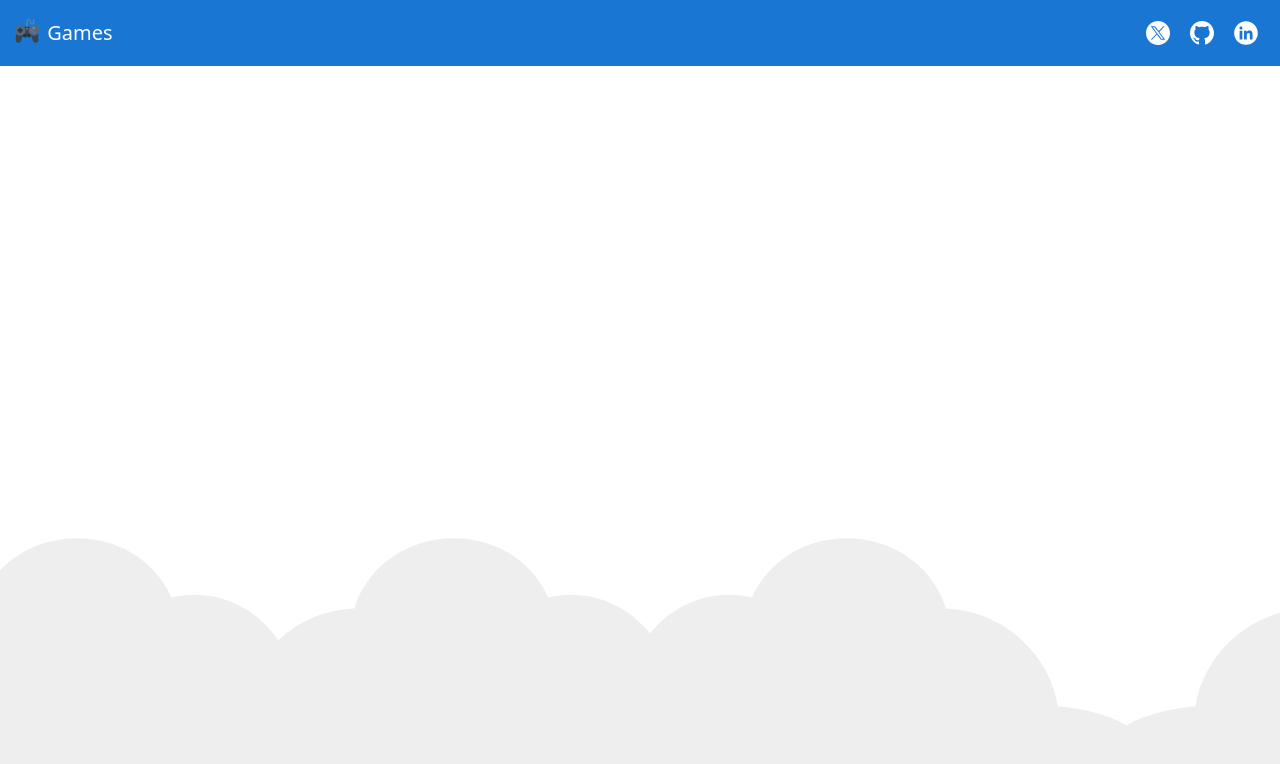
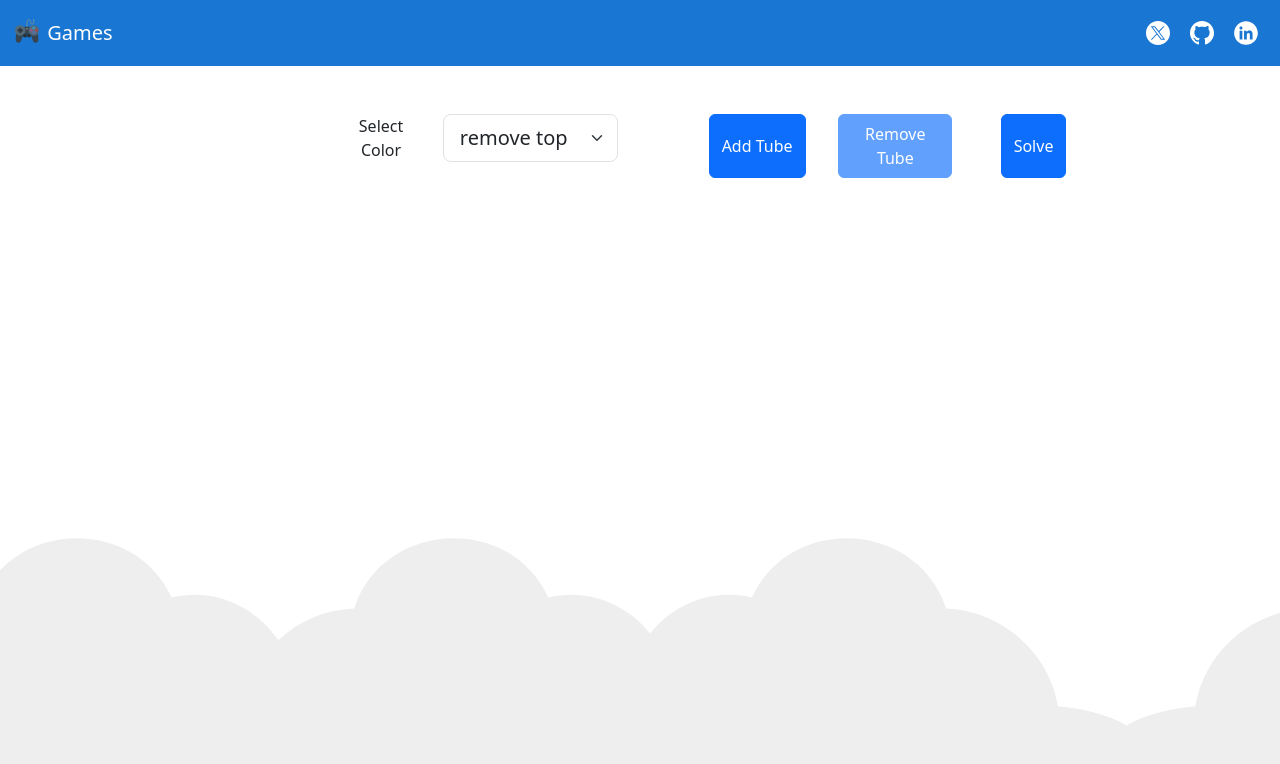
Before and after one commit to elsekily/Games, an Angular app: page /color-tube in a window 1280 px wide. Before the commit this address led to /. Shown: the top 764 px of the page. Built offline with nearby package versions, Linux system fonts and the light colour scheme.

Commit message:
Adding the main color tube component

```diff
--- a/src/app/app-routing.module.ts
+++ b/src/app/app-routing.module.ts
@@ -4,8 +4,8 @@ import { ColorTubeMainComponent } from './components/color-tube-main/color-tube-
 import { HomeComponent } from './components/home/home.component';
 
 const routes: Routes = [
-      { path: '', component: HomeComponent, pathMatch: 'full' },
-
+  { path: '', component: HomeComponent, pathMatch: 'full' },
+  { path: 'color-tube', component: ColorTubeMainComponent }
 ];
 
 @NgModule({
--- a/src/app/app.module.ts
+++ b/src/app/app.module.ts
@@ -12,6 +12,8 @@ import { FormsModule } from '@angular/forms';
   declarations: [
     AppComponent,
     HomeComponent,
+    ColorTubeMainComponent,
+    ColorTubeComponent
   ],
   imports: [
     BrowserModule,
--- /dev/null
+++ b/src/app/components/color-tube-main/color-tube-main.component.html
@@ -0,0 +1,42 @@
+<div class="container m-5">
+    <div class="row">
+        <div class="col-md-6 d-flex justify-content-center text-center">
+            <div class="row">
+                <div class="col-4">
+                    <label for="color" class="mb-3">Select Color</label>
+                </div>
+                <div class="col-8">
+                    <select id="color" class="form-select form-select-lg mb-3" [(ngModel)]="selectedColor">
+                        <option value="">remove top</option>
+                        <option *ngFor="let state of colors | keyvalue" [value]="state.key">
+                            {{ state.value }}
+                        </option>
+                    </select>
+                </div>
+            </div>
+
+
+        </div>
+        <div class="col-md-2 d-flex justify-content-center text-center">
+            <button class="btn btn-primary" [disabled]="!canAddTubes" (click)="Add()">Add Tube</button>
+        </div>
+        <div class="col-md-2 d-flex justify-content-center text-center">
+            <button class="btn btn-primary" [disabled]="!canRemoveTubes" (click)="Remove()">Remove Tube</button>
+        </div>
+        <div class="col-md-2 d-flex justify-content-center text-center">
+            <button class="btn btn-primary" [disabled]="!true" (click)="Solve()">Solve</button>
+        </div>
+    </div>
+</div>
+
+
+
+<div class="container m-5">
+    <div class="row seven-cols">
+        <ng-container *ngFor="let colorTube of colorTubes; let i = index">
+            <div class="col-md-1 d-flex justify-content-center text-center">
+                <app-color-tube [childObject]="colorTube" (click)="insertColor(i)"></app-color-tube>
+            </div>
+        </ng-container>
+    </div>
+</div>
--- /dev/null
+++ b/src/app/components/color-tube-main/color-tube-main.component.ts
@@ -0,0 +1,136 @@
+
+import { AfterViewInit, Component, ElementRef, QueryList, ViewChild, ViewChildren} from '@angular/core';
+import { ColorTubeComponent } from './color-tube/color-tube.component';
+import {  ColorsEnum } from 'src/app/models/colors';
+import { Tube } from 'src/app/models/Tube';
+import { Solver } from 'src/app/models/Solver';
+
+@Component({
+  selector: 'app-color-tube-main',
+  templateUrl: './color-tube-main.component.html',
+  styleUrls: ['./color-tube-main.component.css']
+})
+export class ColorTubeMainComponent{
+
+  colorTubes: Tube[] = [];
+  colors = ColorsEnum;
+  selectedColor: string = '';
+  canAddTubes: boolean = true;
+  maxTubes: number = 14;
+  canRemoveTubes: boolean = false;
+
+  Add() {
+    if (!this.canAddTubes)
+      return;
+
+    this.colorTubes.push(new Tube());
+    this.canRemoveTubes = true;
+
+    if (this.colorTubes.length == this.maxTubes) {
+      this.canAddTubes = false;
+    }
+
+  }
+  Remove() {
+    if (!this.canRemoveTubes)
+      return;
+
+    this.colorTubes.pop();
+    this.canAddTubes = true;
+
+    if (this.colorTubes.length == 0) {
+      this.canRemoveTubes = false;
+    }
+  }
+
+  insertColor(index: number) {
+    if (index > this.colorTubes.length)
+      return;
+
+    if (this.selectedColor == '' && this.colorTubes[index].stack.length != 0) {
+      this.colorTubes[index].stack.pop();
+      return;
+    }
+
+    if (this.selectedColor == '' && this.colorTubes[index].stack.length == 0) {
+      return;
+    }
+
+    this.colorTubes[index].add(this.selectedColor, 1);
+  }
+
+  async Solve() : Promise<void>{
+
+    let solution = new Solver().Solve(this.colorTubes);
+    //let solution = [[0, 2], [1, 0], [1, 2]];
+    if (solution.length == 0)
+      return;
+
+    for (let index = 0; index < solution.length; index++) {
+      console.log(this.colorTubes);
+        await this.move(solution[index][0], solution[index][1]);
+
+    }
+  }
+
+
+
+  @ViewChildren(ColorTubeComponent, { read: ElementRef }) colorTubesEle!: QueryList<ElementRef>;
+
+  async move(from:number,to:number) : Promise<void> {
+    let elemnt = this.colorTubesEle.toArray()[from].nativeElement;
+
+    var z = this.getPosition(from, to);
+
+    elemnt.style.setProperty('--xPixels', z[0]);
+    elemnt.style.setProperty('--yPixels', z[1]);
+    elemnt.classList.add('move');
+
+    this.colorTubes[to].add(this.colorTubes[from].getTopLayer(), this.colorTubes[from].getTopLayerCount());
+    this.colorTubes[from].clear();
+
+    await this.delay(1000);
+      elemnt.style.removeProperty('--xPixels');
+      elemnt.style.removeProperty('--yPixels');
+      elemnt.classList.remove('move');
+  }
+
+
+  getPosition(from: number, to: number) {
+    let list = this.colorTubesEle.toArray();
+
+    let fromPosition = list[from].nativeElement.getBoundingClientRect();
+    let toPosition = list[to].nativeElement.getBoundingClientRect();
+
+
+    let xDiff = toPosition.x - fromPosition.x;
+    let yDiff = toPosition.y - fromPosition.y;
+
+    let result:string[] = ['', ''];
+
+    if (yDiff > 0)
+      result[1] = '150px';
+    else if (yDiff < 0)
+      result[1] = '-350px';
+    else
+      result[1] = '-100px';
+
+    if (xDiff > 0)
+      result[0] = `${xDiff-60}px`;
+    else if(xDiff < 0)
+      result[0] = `${xDiff - 60}px`;
+    else
+      result[0] = '-60px';
+
+
+
+    return result;
+  }
+
+    delay(ms: number) {
+    return new Promise(resolve => setTimeout(resolve, ms));
+  }
+
+
+
+}
```
